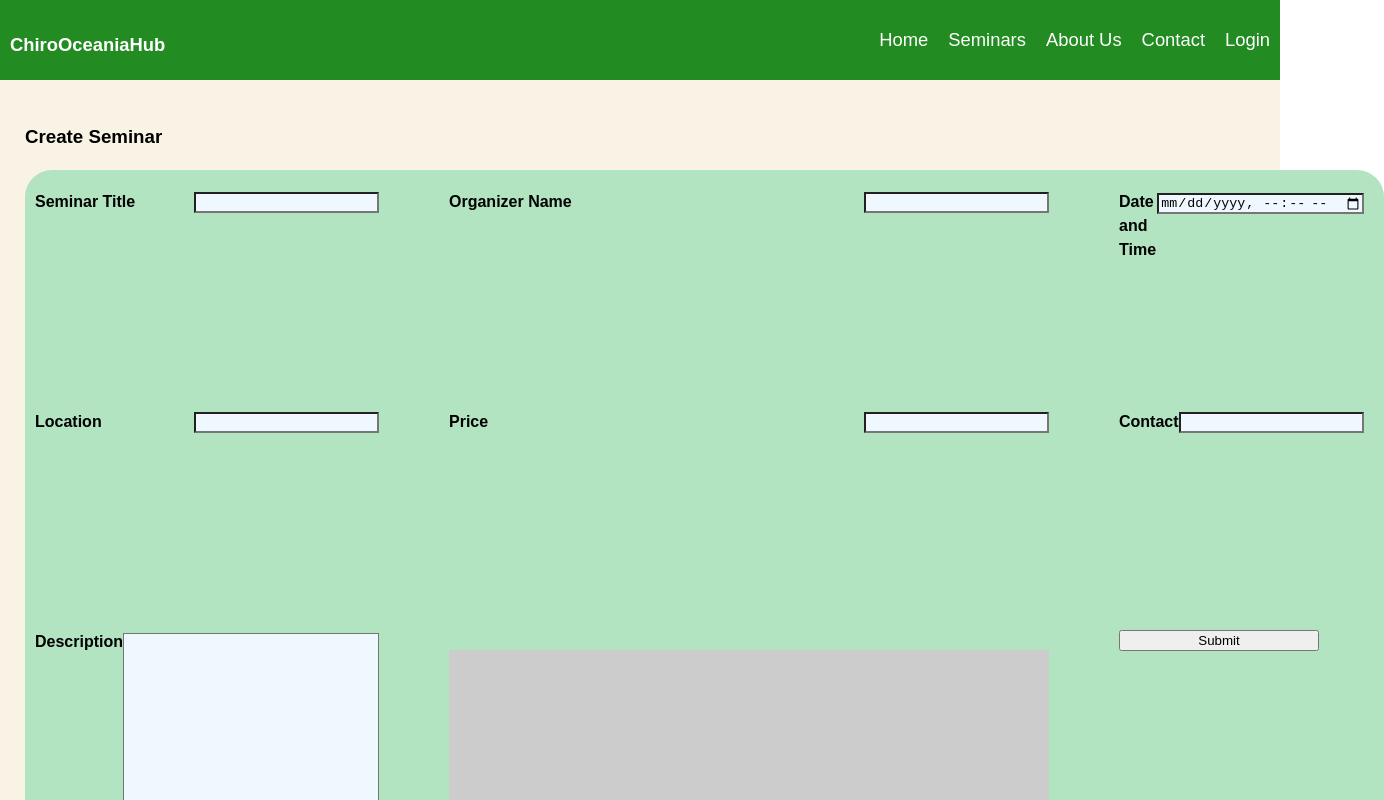
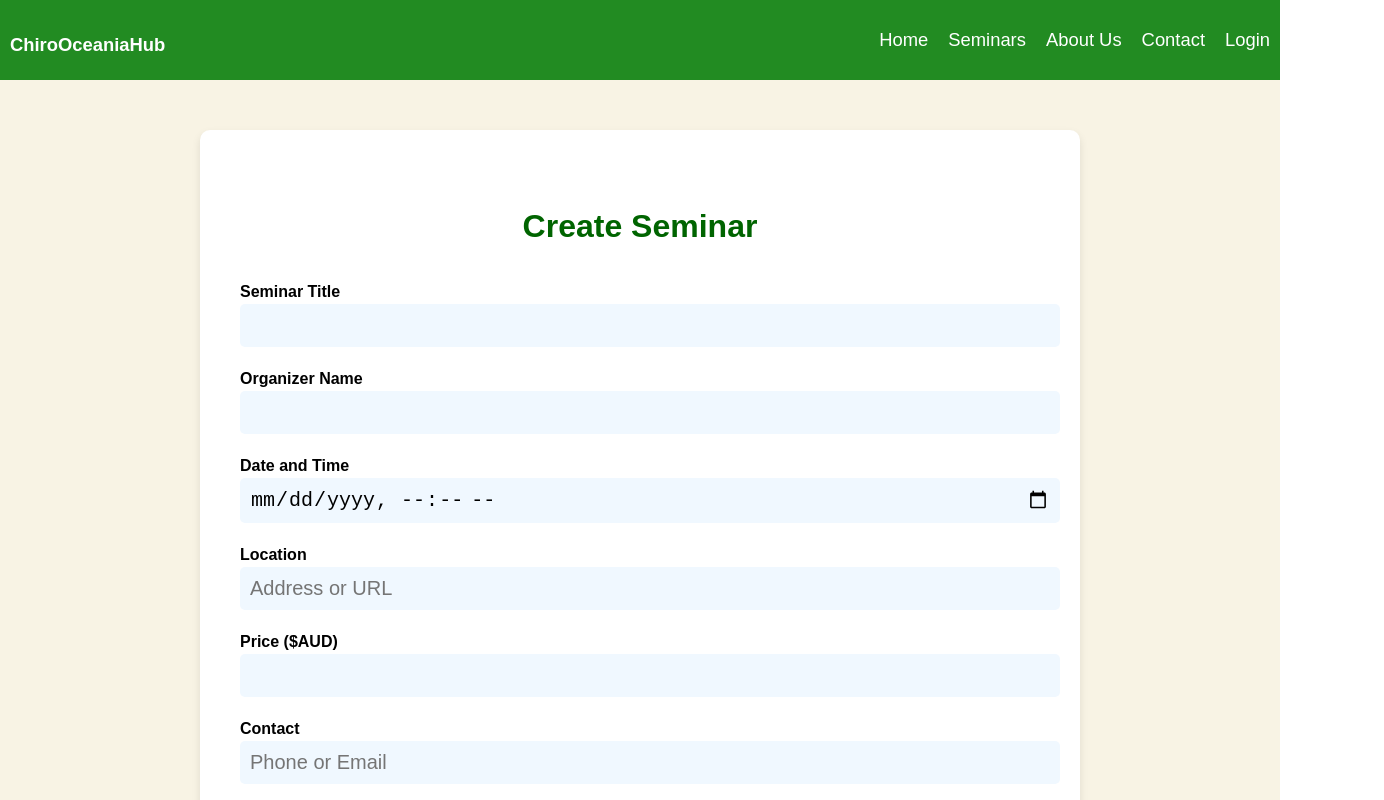
Before and after one commit to Leonardo-Manteit/ChiroSeminars, a React (Vite) app in the folder chiroHub/: page /ChiroSeminars/CreateEvent in a window 1280 px wide. Shown: the top 800 px of the page, 1384 px wide, since content can reach past the window. Built offline with nearby package versions, Linux system fonts and the light colour scheme.

Commit message:
CreateEvent page layout finished

```diff
--- a/chiroHub/src/components/CreateEvent/CreateEvents.jsx
+++ b/chiroHub/src/components/CreateEvent/CreateEvents.jsx
@@ -1,5 +1,6 @@
 import styles from './CreateEvents.module.css'
 import Nav from '../Nav/Nav.jsx'
+import Footer from '../Footer/Footer.jsx';
 // import { saveSeminar } from '../../models/seminar_router.js'
 
 export default function Create() {
@@ -26,7 +27,7 @@ export default function Create() {
         <>
         <Nav />
 
-        <section className={styles.createEvent}>
+        <div className={styles.createEvent}>
 
             <h3>Create Seminar</h3>
 
@@ -49,17 +50,17 @@ export default function Create() {
             </section>
             <section>
                 <label>Location</label>
-            <input type="text" name="location"
+                <input type="text" name="location" placeholder='Address or URL'
                 required />
             </section>
             <section>
-        <label>Price</label>
+            <label>Price ($AUD)</label>
                 <input type="number" name="price"
                 required />
             </section>
             <section>
                 <label>Contact</label>
-            <input type="email" name="contact"
+                <input type="email" name="contact" placeholder="Phone or Email"
                 required />
             </section>
             <section>
@@ -67,20 +68,18 @@ export default function Create() {
                 <textarea name="description"/>
             </section>
             <section>
-        <img src="https://fakeimg.pl/600x400" alt="" />
+                <label>Image</label>
+                <input type="file" accept="image/*" name="image" />
             </section>
+
             <section>
                 <button type='submit'>Submit</button>
             </section>
             </form>
 
+        </div>
 
-
-
-
-
-
-    </section>
+        <Footer />
     </>
     )
 }
--- a/chiroHub/src/components/CreateEvent/CreateEvents.module.css
+++ b/chiroHub/src/components/CreateEvent/CreateEvents.module.css
@@ -1,84 +1,91 @@
+.createEvent {
+    max-width: 800px;
+    margin: 50px auto;
+    padding: 40px;
+    background-color: white;
+    border-radius: 10px;
+    box-shadow: 0 4px 8px rgba(0, 0, 0, 0.1);
+  }
 
-.createEvent {
-    justify-content: center;
-    padding: 25px;
-    justify-items: start;
-    height: fit-content;
+  h3 {
+    text-align: center;
+    margin-bottom: 30px;
+    font-size: 2rem;
+    color: darkgreen
   }
 
   .createForm {
-    display: grid;
-    grid-template-columns: 1fr 1fr 1fr;
-    grid-template-rows: 1fr 1fr 2fr minmax(200px, 2fr) auto;
-    column-gap: 50px;
-    font-weight: bold;
-    padding: 10px 10px 10px 0px;
-    background-color: rgb(178, 228, 193);
-    border-radius: 2%;
+    display: flex;
+    flex-direction: column;
+    gap: 20px;
   }
 
-.createForm input {
-    color: black;
-    background-color: aliceblue;
-    display: block;
+  .sections-parent {
+    display: grid;
+    grid-template-columns: 1fr 2fr;
+    align-items: center;
+    margin-bottom: 10px;
   }
 
-.createForm textarea {
-    display: flex;
-    color: black;
-    background-color: aliceblue;
-    grid-column: span 2;
-    height: 200px;
-    width: 250px;
-    resize: none;
+  label {
+    font-weight: bold;
+    margin-bottom: 5px;
+    color: var(--text-color);
   }
 
-
-.createForm section {
+  input,
+  textarea {
+    width: 100%;
     padding: 10px;
-    display: flex;
-    align-content: center;
-    justify-content: space-between;
-    align-items: baseline;
+    border: 1px solid var(--input-border-color);
+    border-radius: 5px;
+    transition: border-color 0.3s;
+    background-color: aliceblue;
+    color: black;
+    font-size: 1.25rem;
   }
 
-.createForm button {
-    width: 200px;   /*change later or remove to fill section*/
-
+  input:focus,
+  textarea:focus {
+    border-color: var(--input-focus-border);
+    outline: none;
   }
 
-/*
-.createForm {
-    display: flex;
-    flex-wrap: wrap;
-    justify-content: space-between;
-    width: 60%;
-    font-weight: bold;
-    padding: 10px;
+  textarea {
+    resize: vertical;
+    min-height: 100px;
   }
 
-.createForm section {
-    flex: 1 1 30%;
-    padding: 10px;
-    box-sizing: border-box;
+  button {
+    background-color: blue;
+    color: white;
+    padding: 12px 20px;
+    border: none;
+    border-radius: 5px;
+    font-size: 1rem;
+    cursor: pointer;
+    transition: background-color 0.3s;
+    border: 2px solid white;;
   }
 
-.createForm textarea {
-    color: black;
-    background-color: aliceblue;
-    resize: vertical;
-    min-height: 150px;
-    flex: 1 1 100%;
+  button:hover {
+    background-color: blueviolet;
+    border: 2px solid grey;
   }
 
-.createForm input {
-    color: black;
-    background-color: aliceblue;
+  img {
+    width: 100%;
+    height: auto;
+    border-radius: 10px;
+    box-shadow: 0 4px 8px rgba(0, 0, 0, 0.1);
+  }
+
+  @media (max-width: 600px) {
+    .sections-parent {
+      grid-template-columns: 1fr;
+    }
+
+    button {
       width: 100%;
     }
-
-.createForm button {
-    width: 200px;
   }
-
-*/
```
Lines whose indentation alone changed are shown as unchanged.
